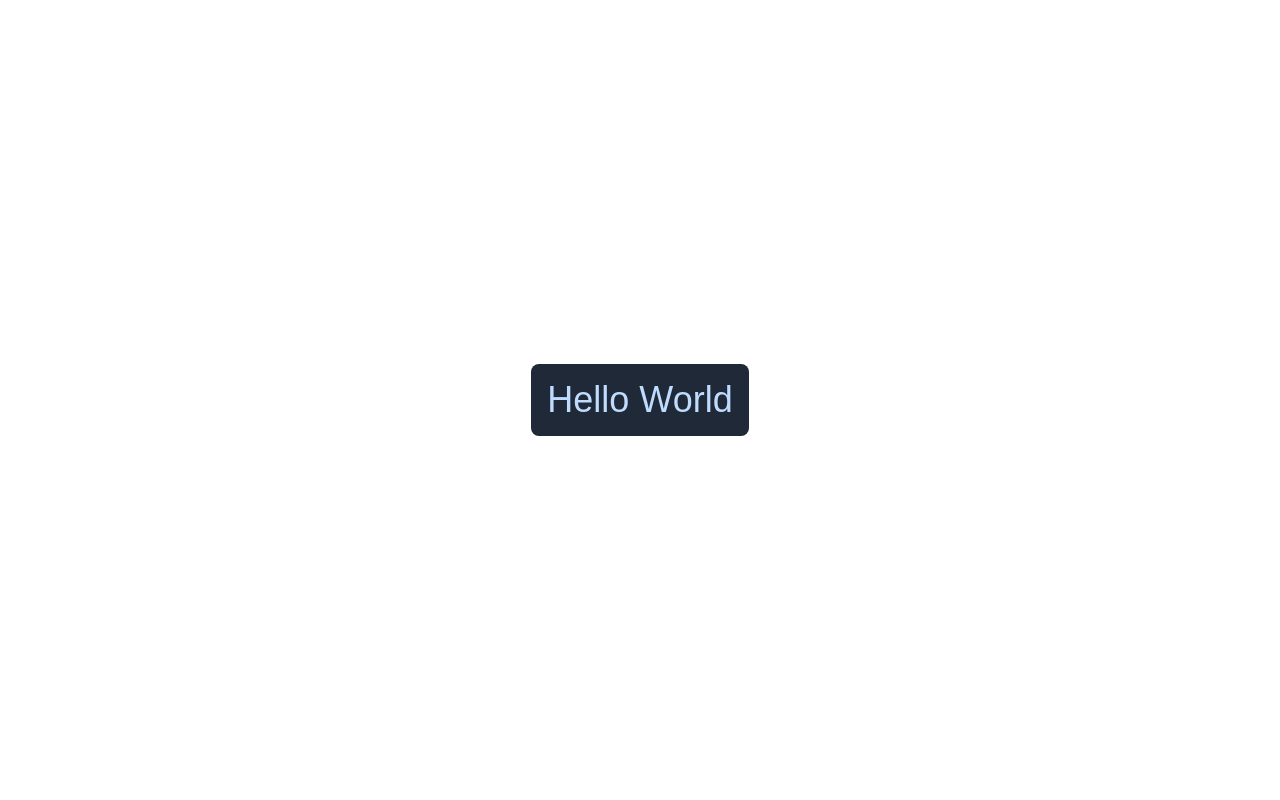
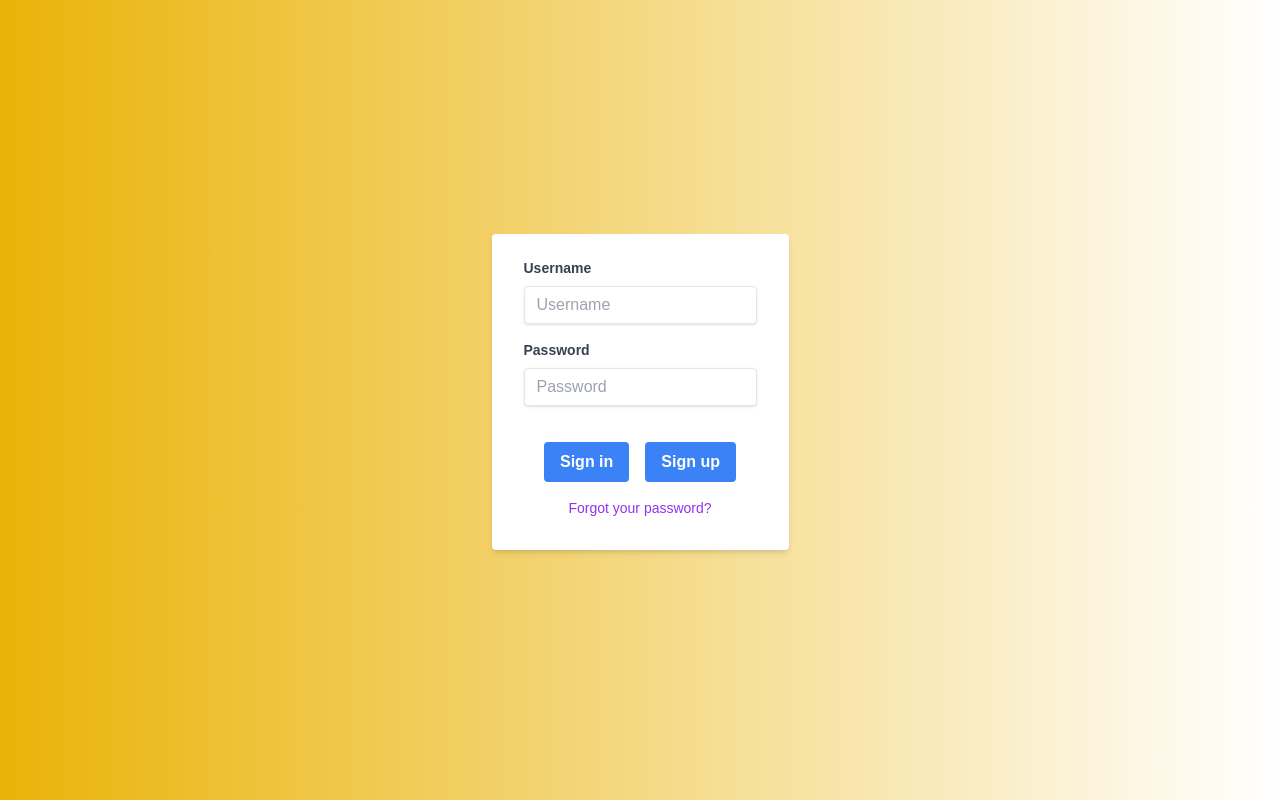
Before and after one commit to NestEggOrg/NestEgg, a React app: page / in a window 1280 px wide. Built offline with nearby package versions, Linux system fonts and the light colour scheme.

Commit message:
- Added Login components for NestEgg - Added Router logic in App
Changes to be committed:
	modified:   src/client/App.jsx
	new file:   src/client/components/Login.jsx

```diff
--- a/src/client/App.jsx
+++ b/src/client/App.jsx
@@ -1,12 +1,29 @@
 import React from 'react';
+import {
+  BrowserRouter as Router,
+  Route,
+  Routes,
+  Redirect,
+} from 'react-router-dom';
+import Login from './components/Login';
+
+const isAuthenticated = () => {
+  // Check if user is authenticated
+  return true;
+};
+
+const ProtectedRoute = () => {
+  // Add Protected Route for login
+};
 
 const App = () => {
   return (
-    <div id='app' className='flex justify-center items-center h-screen'>
-      <h1 className='text-4xl text-blue-200 bg-gray-800 p-4 rounded-lg'>
-        Hello World
-      </h1>
-    </div>
+    <Router>
+      <Routes>
+        <Route path='/' element={<Login />} />
+        {/* <ProtectedRoute></ProtectedRoute> */}
+      </Routes>
+    </Router>
   );
 };
 
--- /dev/null
+++ b/src/client/components/Login.jsx
@@ -0,0 +1,82 @@
+import React, { useState } from 'react';
+
+const Login = () => {
+  const [username, setUsername] = useState('');
+  const [password, setPassword] = useState('');
+
+  const handleSubmit = e => {
+    e.preventDefault();
+    // Login Logic
+    console.log('Username:', username, 'Password:', password);
+  };
+
+  const handleSignUp = () => {
+    // Navigate to sign up page
+  };
+
+  return (
+    <div className='flex items-center justify-center min-h-screen bg-gradient-to-r from-yellow-500 via-yellow-200-500 to-white-500'>
+      <form
+        onSubmit={handleSubmit}
+        className='bg-white shadow-md rounded px-8 pt-6 pb-8 mb-4'
+      >
+        <div className='mb-4'>
+          <label
+            className='block text-gray-700 text-sm font-bold mb-2'
+            htmlFor='username'
+          >
+            Username
+          </label>
+          <input
+            className='shadow appearance-none border rounded w-full py-2 px-3 text-gray-700 leading-tight focus:outline-none focus:shadow-outline'
+            id='username'
+            type='text'
+            placeholder='Username'
+            value={username}
+            onChange={e => setUsername(e.target.value)}
+          />
+        </div>
+        <div className='mb-6'>
+          <label
+            className='block text-gray-700 text-sm font-bold mb-2'
+            htmlFor='password'
+          >
+            Password
+          </label>
+          <input
+            className='shadow appearance-none border rounded w-full py-2 px-3 text-gray-700 mb-3 leading-tight focus:outline-none focus:shadow-outline'
+            id='password'
+            type='password'
+            placeholder='Password'
+            value={password}
+            onChange={e => setPassword(e.target.value)}
+          />
+        </div>
+        <div className='flex items-center justify-center space-x-4'>
+          <button
+            className='bg-blue-500 hover:bg-blue-700 text-white font-bold py-2 px-4 rounded focus:outline-none focus:shadow-outline'
+            type='submit'
+          >
+            Sign in
+          </button>
+          <button
+            className='bg-blue-500 hover:bg-blue-700 text-white font-bold py-2 px-4 rounded focus:outline-none focus:shadow-outline'
+            onClick={handleSignUp}
+          >
+            Sign up
+          </button>
+        </div>
+        <div className='flex items-center justify-center text-sm mt-4'>
+          <a
+            href='#'
+            className='font-medium text-purple-600 hover:text-purple-500'
+          >
+            Forgot your password?
+          </a>
+        </div>
+      </form>
+    </div>
+  );
+};
+
+export default Login;
```
